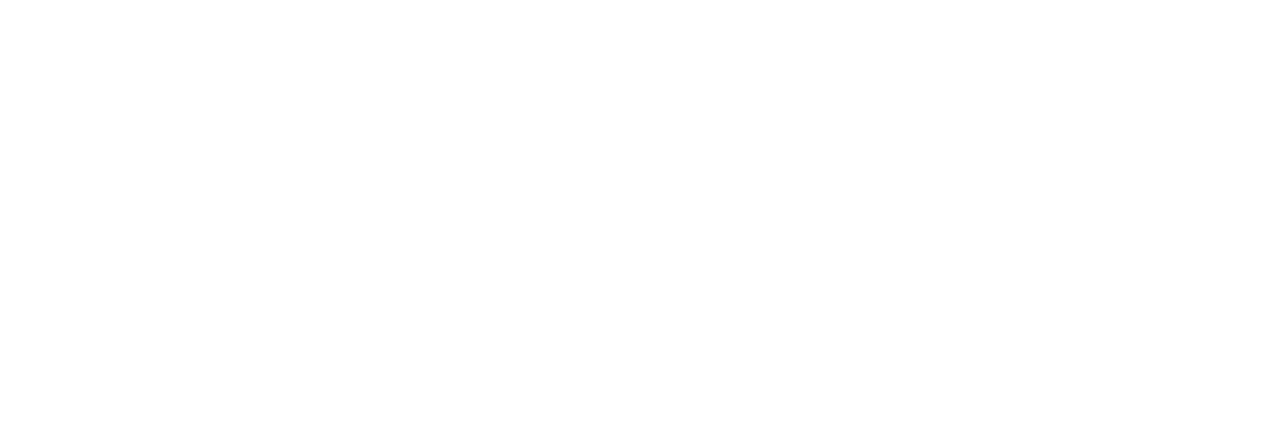
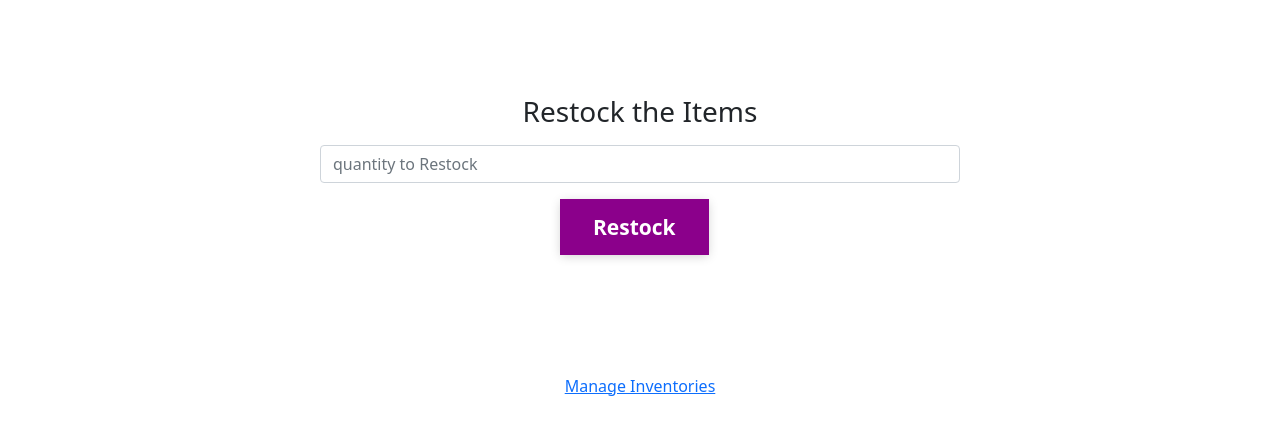
Before and after one commit to souravpodder/client-side-main-warehouse, a React (Create React App) app: page /inventory/1 in a window 1280 px wide. Shown: the part 454-888 px from the top of the page. Before the commit the page ends 800 px from the top, so only its background shows below. Built offline with nearby package versions, Linux system fonts and the light colour scheme; no server answers.

Commit message:
inventory page completed

```diff
--- a/src/Components/Home/Home.js
+++ b/src/Components/Home/Home.js
@@ -1,9 +1,11 @@
 import React, { useEffect, useState } from 'react';
+import { useNavigate } from 'react-router-dom';
 import SingleItem from '../SingleItem/SingleItem';
 import './Home.css';
 
 
 const Home = () => {
+  const navigate = useNavigate();
   const [items, setItems] = useState([]);
   useEffect(() => {
     fetch('http://localhost:5000/items')
@@ -48,6 +50,11 @@ const Home = () => {
         </div>
       </div>
 
+      {/* manage inventory link  */}
+      <div className='text-center my-5'>
+        <button type="button" class="btn btn-link" onClick={() => navigate('/manage')}>Manage Inventories</button>
+      </div>
+
 
 
 
--- a/src/Components/ItemDetails/ItemDetails.js
+++ b/src/Components/ItemDetails/ItemDetails.js
@@ -1,11 +1,14 @@
 import React, { useEffect, useState } from 'react';
-import { Card } from 'react-bootstrap';
-import { useParams } from 'react-router-dom';
+import { Card, Form } from 'react-bootstrap';
+import { useNavigate, useParams } from 'react-router-dom';
 import './ItemDetails.css';
 
 const ItemDetails = () => {
+  const navigate = useNavigate();
   const { id } = useParams();
   const [item, setItem] = useState('');
+  let { _id, img, name, price, description, supplier, quantity } = item;
+  // let [quantity, setQuantity] = useState(quantity);
 
   // get the specific item details
   useEffect(() => {
@@ -18,10 +21,49 @@ const ItemDetails = () => {
 
   console.log(item);
 
-  const { _id, img, name, price, description, supplier, quantity } = item;
+
+
+  const handleQuantity = id => {
+    quantity = quantity - 1;
+    fetch(`http://localhost:5000/updatequantity/${id}`, {
+      method: 'PUT',
+      headers: {
+        'content-type': 'application/json'
+      },
+      body: JSON.stringify({ quantity })
+    })
+      .then(res => res.json())
+      .then(data => {
+        setItem({ ...item, quantity })
+      })
+
+  }
+
+  // restock the item
+  const handleIncreaseQuantity = (id, event) => {
+    event.preventDefault();
+    const increaseQuantity = event.target.increaseStock.value;
+
+    if (increaseQuantity) {
+      quantity = quantity + parseInt(increaseQuantity);
+      console.log(quantity);
+      fetch(`http://localhost:5000/updatequantity/${id}`, {
+        method: 'PUT',
+        headers: {
+          'content-type': 'application/json'
+        },
+        body: JSON.stringify({ quantity })
+      })
+        .then(res => res.json())
+        .then(data => {
+          setItem({ ...item, quantity })
+        })
+    }
+  }
 
   return (
-    <div className="container mt-5">
+    <>
+      <div className="container my-5">
         <div className='row'>
           <div className="col-md-4"></div>
           <div className="col-md-4">
@@ -37,7 +79,7 @@ const ItemDetails = () => {
                   <p className='card-info'>quantity: {quantity}</p>
                   <p className='card-info'>supplier: {supplier}</p>
                 </Card.Text>
-              <button className='common-btn'>Delivered</button>
+                <button className='common-btn' onClick={() => handleQuantity(_id)}>Delivered</button>
               </Card.Body>
             </Card>
 
@@ -46,6 +88,24 @@ const ItemDetails = () => {
         </div>
       </div>
 
+      <div className='py-5 w-50 mx-auto'>
+        <h3 className='text-center'>Restock the Items</h3>
+        <Form onSubmit={(event) => handleIncreaseQuantity(_id, event)}>
+          <Form.Group className="my-3" controlId="formBasicEmail">
+            <Form.Control type="number" placeholder="quantity to Restock" name="increaseStock" />
+            <div className='w-25 mx-auto'>
+              <button className='common-btn mt-3'>Restock</button>
+            </div>
+          </Form.Group>
+        </Form>
+      </div>
+
+      <div className='text-center my-5'>
+        <button type="button" class="btn btn-link" onClick={() => navigate('/manage')}>Manage Inventories</button>
+      </div>
+    </>
+
+
   );
 };
 
```
Lines whose indentation alone changed are shown as unchanged.
